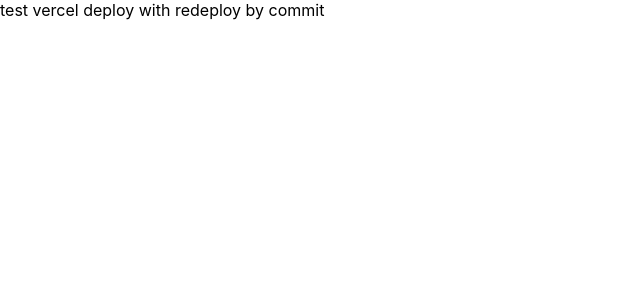
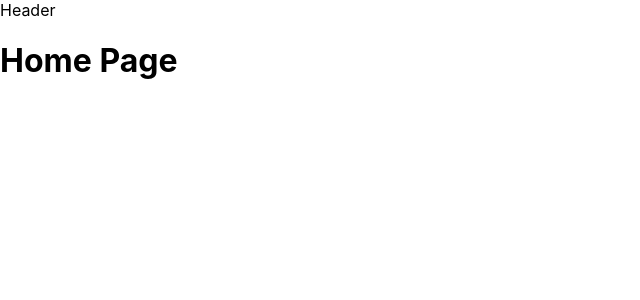
Before and after one commit to fe-nov23-Skynet/product_catalog, a React (Create React App) app: page / in a window 1280 px wide. Shown: the top 300 px of the page, without its empty margins (0-640 px from the left). Built offline with nearby package versions, Linux system fonts and the light colour scheme.

Commit message:
8693ur3pq

```diff
--- a/package.json
+++ b/package.json
@@ -14,6 +14,7 @@
     "react": "^18.2.0",
     "react-dom": "^18.2.0",
     "react-redux": "^8.1.3",
+    "react-router-dom": "^6.22.0",
     "react-scripts": "5.0.1",
     "typescript": "^4.9.5",
     "web-vitals": "^2.1.4"
@@ -32,7 +33,7 @@
       "pre-commit": "lint:fix"
     }
   },
-   "eslintConfig": {
+  "eslintConfig": {
     "extends": [
       "react-app",
       "react-app/jest"
@@ -59,6 +60,7 @@
     "eslint-plugin-jsx-a11y": "^6.4.1",
     "eslint-plugin-react": "^7.22.0",
     "eslint-plugin-react-hooks": "^4.5.0",
-    "husky": "^8.0.0"
+    "husky": "^8.0.0",
+    "sass": "^1.71.0"
   }
 }
--- a/src/App.tsx
+++ b/src/App.tsx
@@ -1,7 +1,15 @@
-function App() {
+import { Outlet } from 'react-router-dom';
+
+export function App() {
   return (
     <div className="App">
-      test vercel deploy with redeploy by commit
+      <div>Header</div>
+
+      <div className="section">
+        <div className="container">
+          <Outlet />
+        </div>
+      </div>
     </div>
   );
 }
--- /dev/null
+++ b/src/Root.tsx
@@ -0,0 +1,20 @@
+import { Navigate, Route, Routes } from 'react-router-dom';
+
+import { App } from './App';
+import { NotFoundPage } from './pages/NotFoundPage/NotFoundPage';
+
+export const Root = () => (
+  <Routes>
+    <Route path="/" element={<App />}>
+      <Route index element={<h1 className="title">Home Page</h1>} />
+      <Route path="home" element={<Navigate to="/" />} />
+      <Route path="phones" element={<h1 className="title">Phones Page</h1>} />
+      <Route path="tablets" element={<h1 className="title">Tablets Page</h1>} />
+      <Route path="accessories" element={<h1 className="title">Accessories Page</h1>} />
+      <Route path="favourites" element={<h1 className="title">Favourites Page</h1>} />
+      <Route path="cart" element={<h1 className="title">Cart Page</h1>} />
+
+      <Route path="*" element={<NotFoundPage />} />
+    </Route>
+  </Routes>
+);
--- a/src/index.tsx
+++ b/src/index.tsx
@@ -1,19 +1,22 @@
 import React from 'react';
+import { Provider } from 'react-redux';
 import { createRoot } from 'react-dom/client';
-import { Provider } from 'react-redux';
+import { BrowserRouter as Router } from 'react-router-dom';
+import { Root } from './Root';
 import { store } from './redux/store';
-import App from './App';
 import reportWebVitals from './reportWebVitals';
 import './index.css';
 
 // eslint-disable-next-line @typescript-eslint/no-non-null-assertion
 const container = document.getElementById('root')!;
-const root = createRoot(container);
+const root = createRoot(container as HTMLDivElement);
 
 root.render(
   <React.StrictMode>
     <Provider store={store}>
-      <App />
+      <Router>
+        <Root />
+      </Router>
     </Provider>
   </React.StrictMode>,
 );
```
